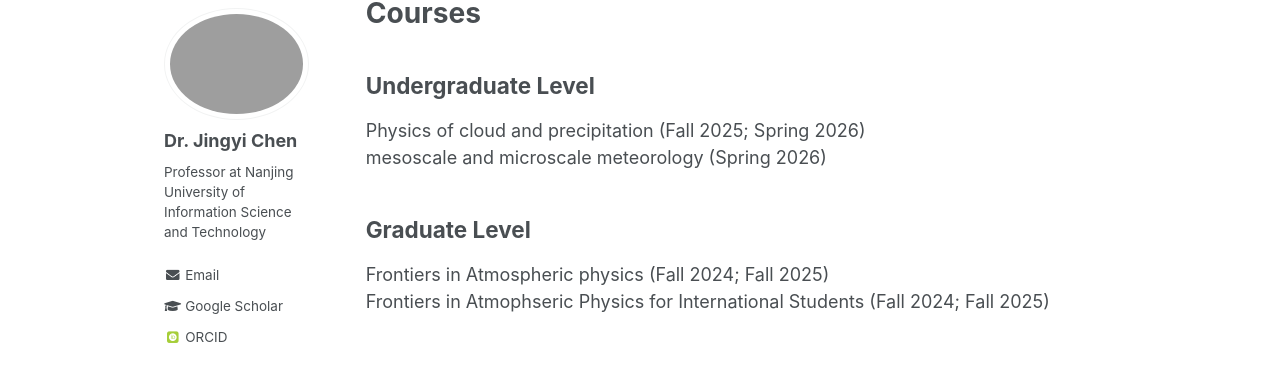
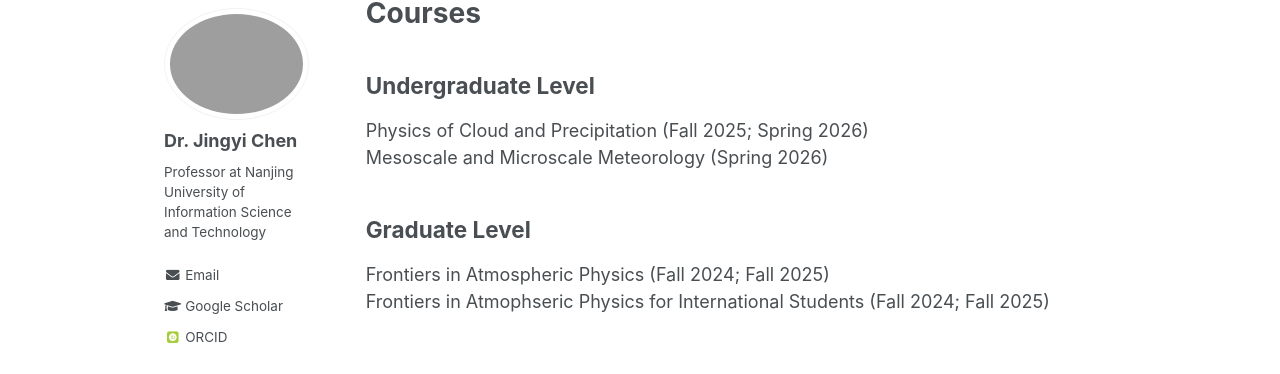
Before and after one commit to Jingyi-Chen/jingyi-chen.github.io, a Jekyll site: the page built from _pages/teaching.md, in a window 1280 px wide. Shown: the part 119-493 px from the top of the page. Built offline with Jekyll 4.4.1, drawn with Linux system fonts in a browser that asks for light colours; some web fonts are replaced.

```diff
--- a/_pages/teaching.md
+++ b/_pages/teaching.md
@@ -7,10 +7,10 @@ author_profile: true
 
 **Undergraduate Level**
 -
-Physics of cloud and precipitation (Fall 2025; Spring 2026)\
-mesoscale and microscale meteorology (Spring 2026)
+Physics of Cloud and Precipitation (Fall 2025; Spring 2026)\
+Mesoscale and Microscale Meteorology (Spring 2026)
 
 **Graduate Level**
 -
-Frontiers in Atmospheric physics (Fall 2024; Fall 2025)\
+Frontiers in Atmospheric Physics (Fall 2024; Fall 2025)\
 Frontiers in Atmophseric Physics for International Students (Fall 2024; Fall 2025)
```
